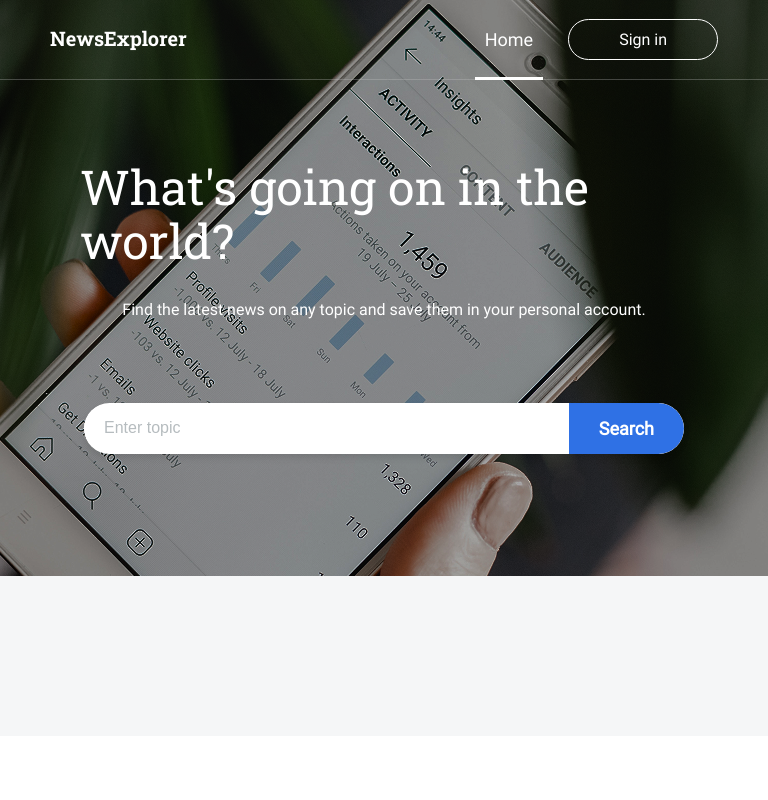
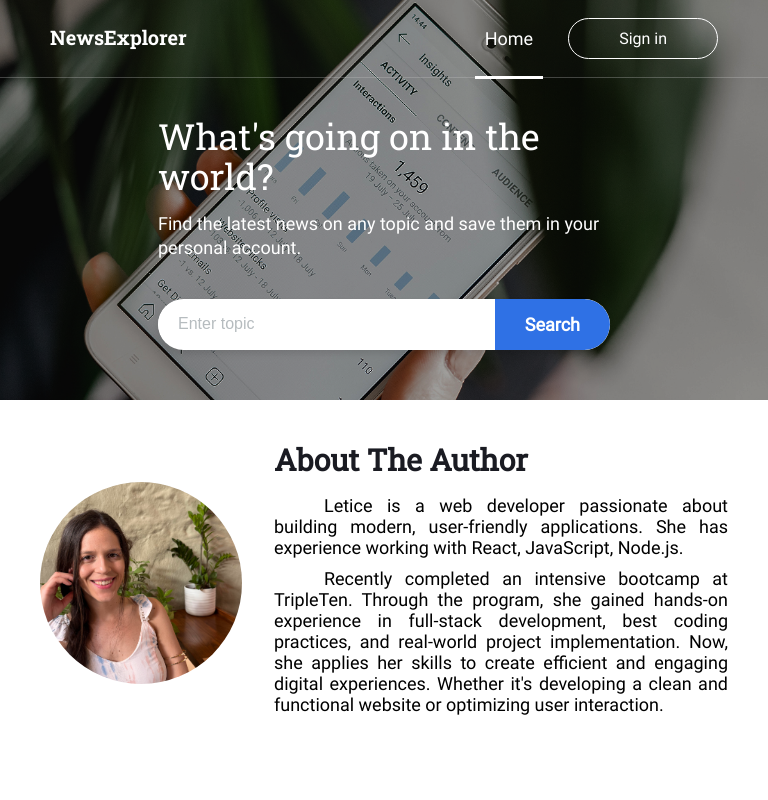
Before and after one commit to LeticeZwinger/News-Explorer, a React (Vite) app: page / in a window 768 px wide. Shown: the top 800 px of the page. Built offline with nearby package versions, Linux system fonts and the light colour scheme.

Commit message:
style layout for main page on tablet

```diff
--- a/src/components/About/About.css
+++ b/src/components/About/About.css
@@ -2,10 +2,7 @@
   display: flex;
   column-gap: 80px;
   max-width: 1440px;
-  margin-left: calc(10% - 85px);
-  margin-right: calc(10% - 40px);
-  padding-top: 80px;
-  padding-bottom: 80px;
+  padding: 80px 104px;
 }
 .about__container {
   max-width: 100%;
@@ -32,12 +29,42 @@
 
 .about__title {
   font-family: "Roboto-slab-400";
-  font-family: 40px;
+  font-size: 40px;
   color: #1a1b22;
+  margin-bottom: 30px;
 }
 
 .about__paragraph {
   font-family: "Roboto";
   font-size: 18px;
   text-align: justify;
+  margin-bottom: 20px;
 }
+
+@media screen and (min-width: 768px) and (max-width: 1024px) {
+  .about {
+    padding: 40px 40px 61px 40px;
+    gap: 32px;
+    min-height: 324px;
+  }
+
+  .about__container {
+    align-self: center;
+  }
+  .about__content {
+    flex-shrink: 1;
+    padding: 0;
+  }
+
+  .about__image {
+    height: 202px;
+    width: 202px;
+  }
+  .about__title {
+    font-size: 30px;
+    margin-bottom: 16px;
+  }
+  .about__paragraph {
+    margin-bottom: 10px;
+  }
+}
--- a/src/components/Footer/Footer.css
+++ b/src/components/Footer/Footer.css
@@ -59,11 +59,11 @@
 }
 
 /* tablet */
-@media screen and (max-width: 1024px) {
+@media screen and (min-width: 768px) and (max-width: 1024px) {
   .footer {
-    flex-direction: column;
-    align-items: center;
-    text-align: center;
+    /* flex-direction: column; */
+    /* align-items: center; */
+    /* text-align: center; */
     gap: 10px;
   }
 }
--- a/src/components/Header/Header.css
+++ b/src/components/Header/Header.css
@@ -54,15 +54,24 @@
   margin-bottom: 56px;
 }
 /* tablet */
-@media screen and (max-width: 1024px) {
+@media screen and (min-width: 768px) and (max-width: 1024px) {
+  .header {
+    height: 400px;
+  }
+
+  .header__container {
+    width: 452px;
+  }
+
   .header__title {
-    font-size: 48px;
-    line-height: 54px;
+    font-size: 36px;
+    line-height: 40px;
+    padding: 38px 0 16px 0;
   }
 
   .header__subtitle {
-    font-size: 16px;
-    line-height: 20px;
+    height: 48px;
+    margin-bottom: 36px;
   }
 }
 /* phone  */
--- a/src/components/Navigator/Navigator.css
+++ b/src/components/Navigator/Navigator.css
@@ -164,7 +164,7 @@
   right: 280px;
 }
 /* tablet  */
-@media screen and (max-width: 1024px) {
+@media screen and (min-width: 768px) and (max-width: 1024px) {
   .navigator {
     padding: 0 50px;
   }
--- a/src/components/NewsCard/NewsCard.css
+++ b/src/components/NewsCard/NewsCard.css
@@ -68,6 +68,8 @@
 }
 
 .newscard__content {
+  display: flex;
+  flex-direction: column;
   padding: 20px 24px 18px;
   flex-grow: 1;
 }
@@ -76,13 +78,13 @@
   font-family: sans-serif;
   color: #b6bcbf;
   font-size: 18px;
-  margin: 0 auto 12px;
+  align-self: flex-start;
+  margin-bottom: 12px;
 }
 
 .newscard__title {
   font-family: "Roboto-slab-400";
   font-size: 26px;
-  font-weight: bold;
   margin-top: 0;
   margin-bottom: 16px;
   display: -webkit-box;
@@ -94,7 +96,8 @@
 
 .newscard__text {
   font-family: "Roboto";
-  font-size: 14px;
+  font-size: 16px;
+  line-height: 22px;
   color: #333;
   display: -webkit-box;
   -webkit-line-clamp: 4;
@@ -106,13 +109,13 @@
 
 .newscard__source {
   font-family: "Roboto-slab-700";
-  padding: 24px 0 24px 24px;
+  align-self: flex-start;
+  margin-top: auto;
   font-size: 16px;
   font-weight: bold;
   color: gray;
   text-transform: uppercase;
   background: white;
-  margin: 0;
 }
 
 .newscard__bookmark-btn:hover {
@@ -168,12 +171,24 @@
   display: block;
 }
 
-@media screen and (max-width: 600px) {
+@media screen and (min-width: 768px) and (max-width: 1024px) {
   .newscard {
-    width: 100%;
+    width: 224px;
+    height: 420px;
   }
 
-  .newscard-list__section {
-    grid-template-columns: 1fr;
+  .newscard__image {
+    width: 224px;
+    height: 150px;
+  }
+
+  .newscard__content {
+    padding: 16px;
+  }
+
+  .newscard__title {
+    font-size: 22px;
+
+    margin-bottom: 10px;
   }
 }
--- a/src/components/NewsCard/NewsCard.jsx
+++ b/src/components/NewsCard/NewsCard.jsx
@@ -93,8 +93,8 @@ function NewsCard({
         <p className="newscard__date">{date}</p>
         <h2 className="newscard__title">{title}</h2>
         <p className="newscard__text">{text}</p>
+        <p className="newscard__source">{source}</p>
       </div>
-      <p className="newscard__source">{source}</p>
     </div>
   );
 }
--- a/src/components/NewsCardList/NewsCardList.css
+++ b/src/components/NewsCardList/NewsCardList.css
@@ -10,11 +10,20 @@
   background-color: #f5f6f7;
 }
 
+.newscard-list.no-results {
+  padding: 0;
+}
+
+.newscard-list.has-results {
+  padding: 80px 104px;
+}
+
 .newscard-list__header {
   align-self: flex-start;
-  color: rgba(26, 27, 34, 0.5);
-  font-size: 18px;
-  margin-bottom: 20px;
+  font-family: "Roboto-slab-400";
+  color: rgba(26, 27, 34, 1);
+  font-size: 40px;
+  margin-bottom: 46px;
 }
 
 .newscard-list__section {
@@ -82,3 +91,13 @@
   background-color: #ccc;
   cursor: not-allowed;
 }
+
+@media screen and (min-width: 768px) and (max-width: 1024px) {
+  .newscard-list.has-results {
+    padding: 40px;
+  }
+
+  .newscard-list__section {
+    gap: 8px;
+  }
+}
--- a/src/components/NewsCardList/NewsCardList.jsx
+++ b/src/components/NewsCardList/NewsCardList.jsx
@@ -42,10 +42,15 @@ function NewsCardList({ searchQuery = "" }) {
   const displayedArticles = articles.slice(0, visibleCount);
 
   return (
-    <div className="newscard-list">
+    <div
+      className={`newscard-list ${articles.length > 0 ? "has-results" : "no-results"}`}
+    >
+      {articles.length > 0 && (
+        <h2 className="newscard-list__header">Search Results</h2>
+      )}
+
       {loading && <Preloader />}
       {error && <p className="newscard-list__error">{error}</p>}
-
       {noResults && (
         <div className="newscard-list__nothing-found">
           <h3 className="newscard-list__nothing-title">Nothing Found</h3>
--- a/src/components/SearchBar/SearchBar.css
+++ b/src/components/SearchBar/SearchBar.css
@@ -55,3 +55,12 @@
   background-color: #2a65cc;
   transform: scale(0.99);
 }
+
+@media screen and (min-width: 768px) and (max-width: 1024px) {
+  .search-bar {
+    width: 452px;
+    height: 56px;
+    margin-top: 0;
+    margin-bottom: 48px;
+  }
+}
```
